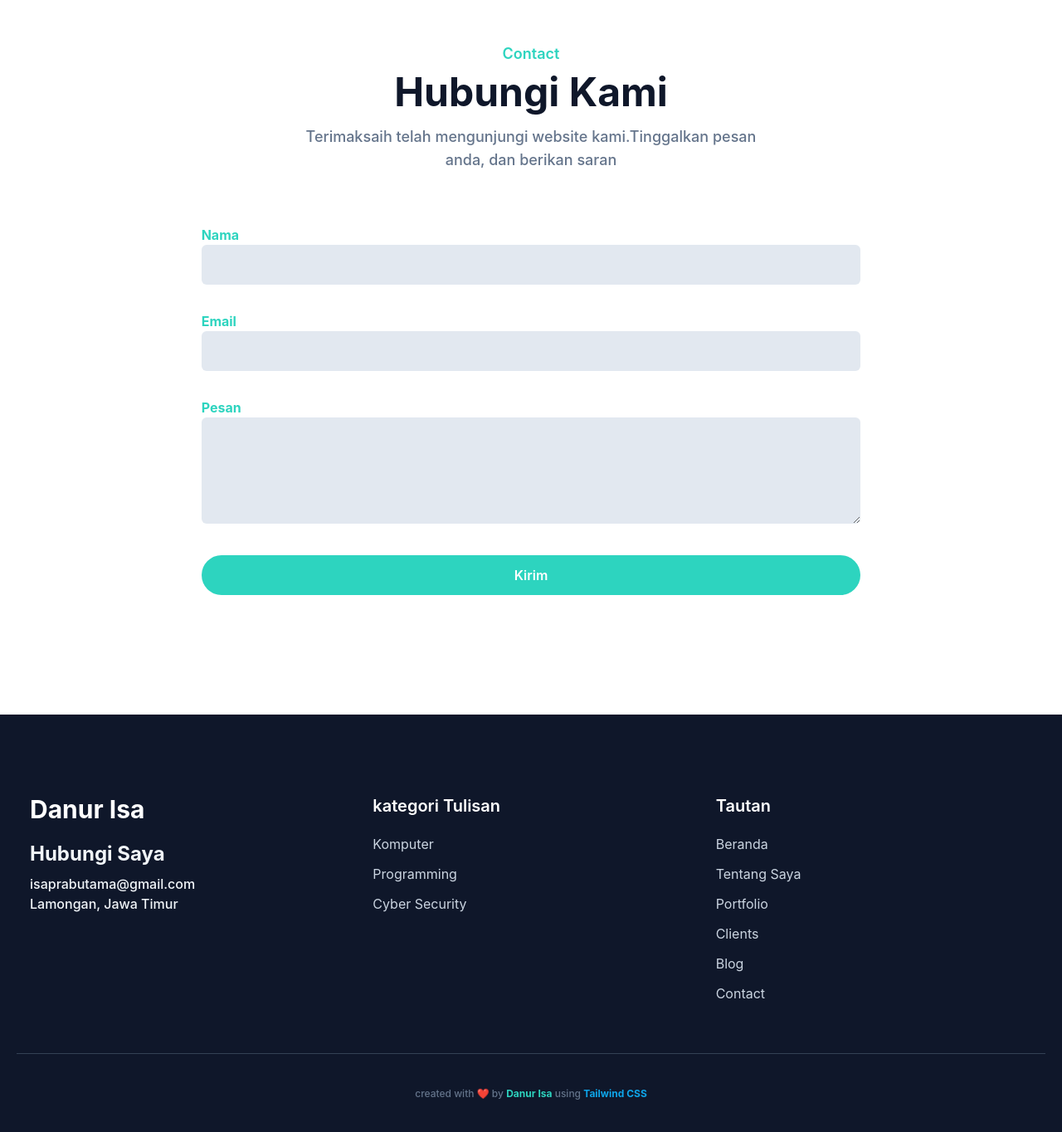
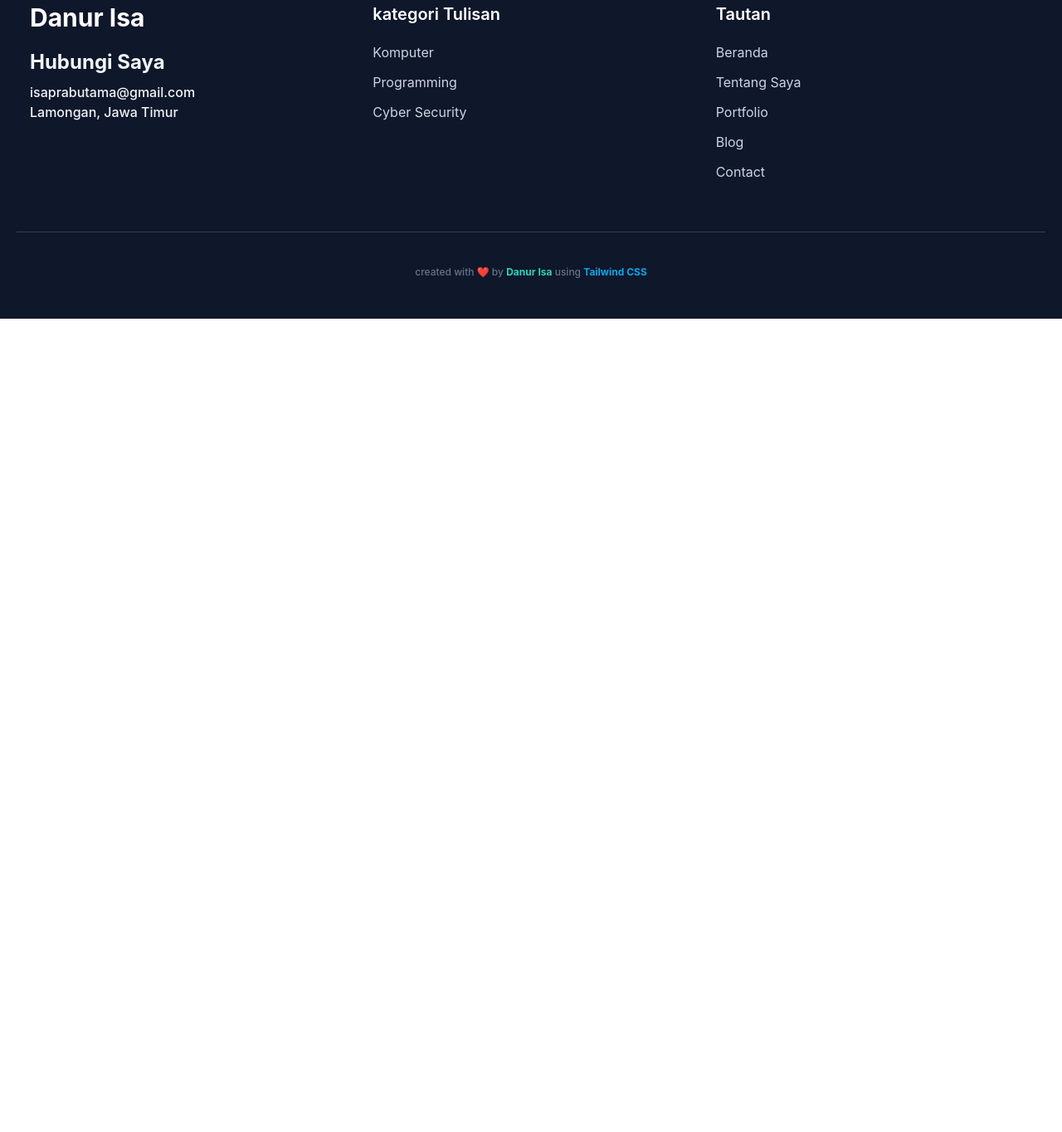
Before and after one commit to prabutama/portfolio-tailwind, a plain HTML site: page index.html in a window 1280 px wide. Shown: the part 4001-5365 px from the top of the page at 83% size. After the commit the page ends 4385 px from the top, so only its background shows below. Drawn offline with Linux system fonts and the light colour scheme.

Commit message:
Menghapus bagian contact

```diff
--- a/index.html
+++ b/index.html
@@ -234,7 +234,7 @@
 
 
     <!-- Contact Section Start-->
-    <section id="contact" class="pt-36 pb-32">
+    <!-- <section id="contact" class="pt-36 pb-32">
         <div class="container">
             <div class="w-full px-4">
                 <div class="max-w-xl mx-auto text-center mb-16">
@@ -265,7 +265,7 @@
         </form>
             </div>
         </div>
-    </section>
+    </section> -->
     <!-- Contact Section End -->
 
     <!-- Footer Start -->
@@ -305,9 +305,6 @@
                             <a href="#portfolio" class="inline-block text-base hover:text-primary mb-3">Portfolio</a>
                         </li>
                         <li>
-                            <a href="#clients" class="inline-block text-base hover:text-primary mb-3">Clients</a>
-                        </li>
-                        <li>
                             <a href="#blog" class="inline-block text-base hover:text-primary mb-3">Blog</a>
                         </li>
                         <li>
```
